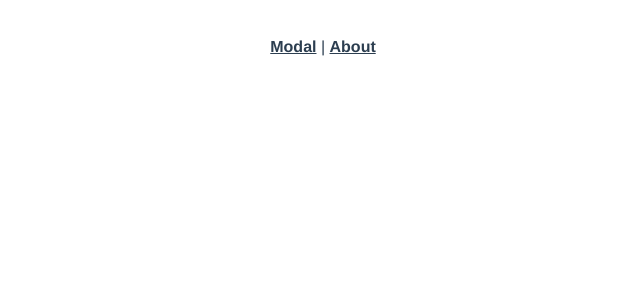
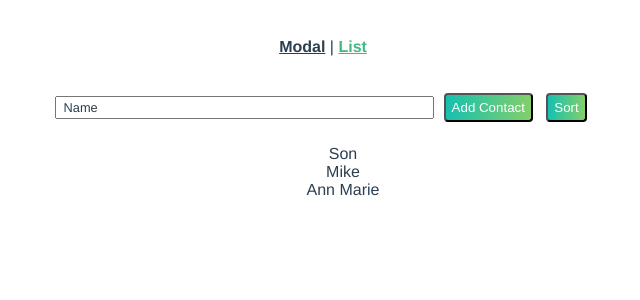
Before and after one commit to kjkorea-dev/learning_vuemastery_animating-vue3, a Vue app: page /list in a window 1280 px wide. Before the commit this address had no page. Shown: the top 300 px of the page, without its empty margins (317-957 px from the left). Built offline with nearby package versions, Linux system fonts and the light colour scheme.

Commit message:
Group Transitions

```diff
--- a/src/App.vue
+++ b/src/App.vue
@@ -1,7 +1,7 @@
 <template>
   <div id="nav">
     <router-link to="/">Modal</router-link> |
-    <router-link to="/about">About</router-link>
+    <router-link to="/list">List</router-link>
   </div>
   <router-view v-slot="{ Component }">
     <transition name="slide-fade" mode="out-in">
@@ -33,17 +33,23 @@
 }
 
 button {
-  width: 5em;
-  height: 2em;
+  height: 2.2em;
   margin: 0.5em;
-  border-radius: 5px;
+  border-radius: 0.3em;
   background: linear-gradient(to right, #16c0b0, #84cf6a);
-  font-size: 1em;
   color: white;
-  border: none;
-  outline: none;
-  cursor: pointer;
 }
+
+input {
+  display: inline-block;
+  box-sizing: border-box;
+  width: 30%;
+  height: 1.8em;
+  padding: 0.5em;
+  margin: 0.2em;
+  font: 0.8em 'Avenir', Helvetica, sans-serif;
+}
+
 .modal {
   width: 250px;
   height: 200px;
@@ -52,6 +58,16 @@ button {
   margin-top: 20px;
   border-radius: 2%;
   background-color: #e0e0e0;
+}
+
+p {
+  font-size: 0.8em;
+}
+::placeholder {
+  color: #2c3e50;
+}
+ul {
+  list-style-type: none;
 }
 
 /*** Transitions ***/
@@ -76,4 +92,15 @@ button {
   transform: translateX(-10px);
   opacity: 0;
 }
+
+.slide-up-enter-from {
+  transform: translateY(10px);
+  opacity: 0;
+}
+.slide-up-enter-active {
+  transition: all 0.5s ease;
+}
+.slide-up-move {
+  transition: transform 0.5s ease-out;
+}
 </style>
--- a/src/router/index.js
+++ b/src/router/index.js
@@ -8,13 +8,13 @@ const routes = [
     component: Modal,
   },
   {
-    path: '/about',
-    name: 'About',
+    path: '/list',
+    name: 'List',
     // route level code-splitting
     // this generates a separate chunk (about.[hash].js) for this route
     // which is lazy-loaded when the route is visited.
     component: () =>
-      import(/* webpackChunkName: "about" */ '../views/About.vue'),
+      import(/* webpackChunkName: "about" */ '../views/List.vue'),
   },
 ]
 
--- a/src/views/About.vue
+++ /dev/null
@@ -1,5 +0,0 @@
-<template>
-  <div class="about">
-    <h1>This is an about page</h1>
-  </div>
-</template>
--- /dev/null
+++ b/src/views/List.vue
@@ -0,0 +1,29 @@
+<template>
+  <div>
+    <input type="text" v-model="newContact" placeholder="Name" />
+    <button @click="addContact">Add Contact</button>
+    <button @click="sortContacts">Sort</button>
+    <transition-group name="slide-up" tag="ul" appear>
+      <li v-for="contact in contacts" :key="contact">{{ contact }}</li>
+    </transition-group>
+  </div>
+</template>
+<script>
+export default {
+  data() {
+    return {
+      newContact: '',
+      contacts: ['Son', 'Mike', 'Ann Marie'],
+    }
+  },
+  methods: {
+    addContact() {
+      this.contacts.push(this.newContact)
+      this.newContact = ''
+    },
+    sortContacts() {
+      this.contacts.sort()
+    },
+  },
+}
+</script>
```
